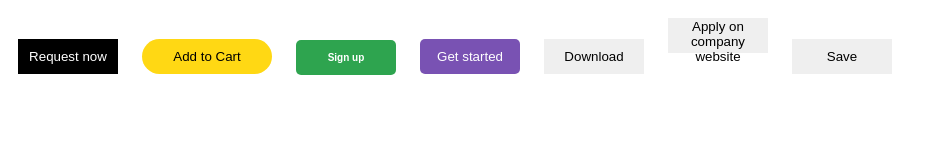
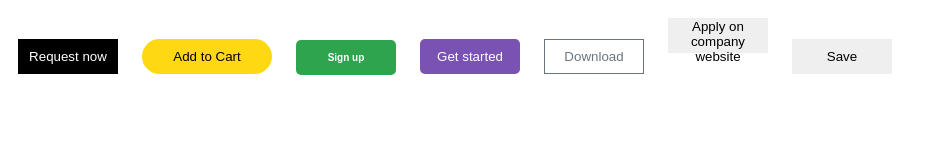
Before and after one commit to MarkRyuo/CodeWebBasics, a plain HTML site: page assets/components/Buttons/Buttons.html in a window 1280 px wide. Shown: the whole page, without its empty margins (0-937 px from the left). Drawn offline with Linux system fonts and the light colour scheme.

Commit message:
Subject: Update

```diff
--- a/assets/styles/button.css
+++ b/assets/styles/button.css
@@ -72,4 +72,11 @@
   background-color: rgb(121, 82, 179);
   color: #fff;
   border-radius: 5px;
+  cursor: pointer;
 }
+
+.DownloadBox {
+  background-color: #fff;
+  border: 1px solid rgb(108, 117, 125);
+  color: rgb(108, 117, 125);
+}
```
